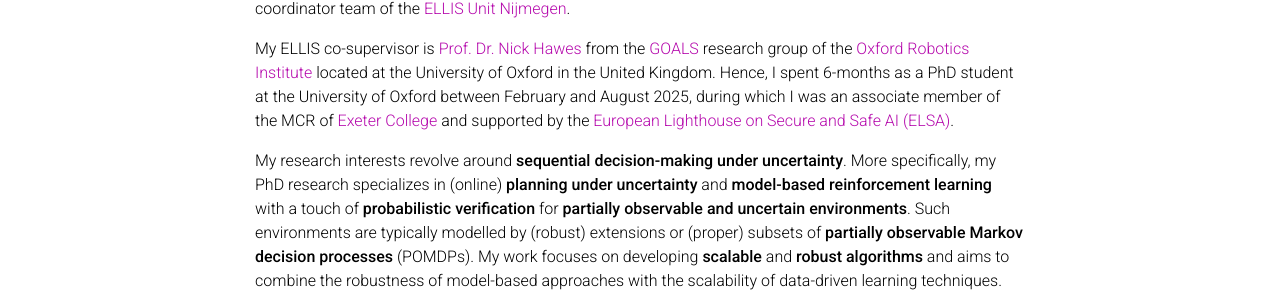
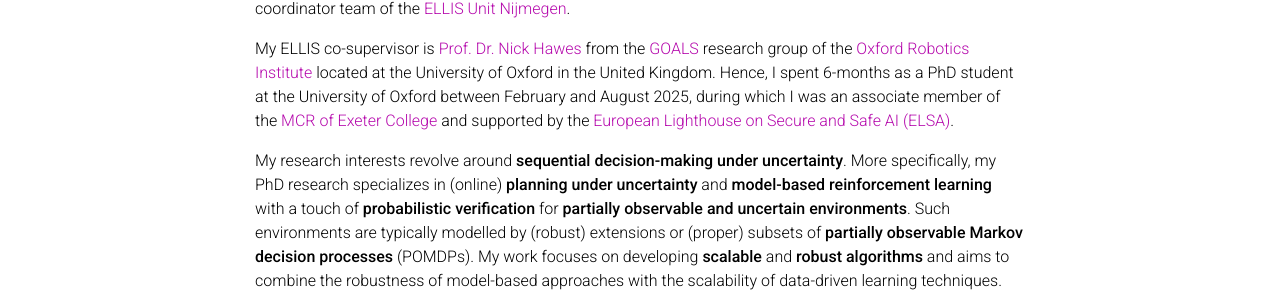
Before and after one commit to marisgg/marisgg.github.io, a Jekyll site: the page built from _pages/about.md, in a window 1280 px wide and 900 px high. Shown: the part 388-691 px from the top of the window. Built offline with Jekyll 4.4.1, drawn with Linux system fonts in a browser that asks for light colours; full-size pictures stand in for the smaller copies a plugin makes; comment, search, counter and statistics services are not loaded; a style sheet for code colours, icons or effects is not loaded; some of the changed lines change nothing that is shown.

Commit message:
Make less ambiguous

```diff
--- a/_pages/about.md
+++ b/_pages/about.md
@@ -21,7 +21,7 @@
 
 There, I am supervised by promotor <a href='https://www.nilsjansen.org'>Prof. Dr. Nils Jansen</a> and co-promotor <a href='https://sjunges.github.io/'>Dr. Sebastian Junges</a>, part of the <a href='https://ai-fm.org/'>AI-FM</a> research group and member of the coordinator team of the <a href='https://www.ru.nl/ai/ellis-unit'>ELLIS Unit Nijmegen</a>.
 
-My ELLIS co-supervisor is <a href='https://www.robots.ox.ac.uk/~nickh/'>Prof. Dr. Nick Hawes</a> from the <a href='https://ori.ox.ac.uk/labs/goals/'>GOALS</a> research group of the <a href='https://ori.ox.ac.uk/'>Oxford Robotics Institute</a> located at the University of Oxford in the United Kingdom. Hence, I spent 6-months as a PhD student at the University of Oxford between February and August 2025, during which I was an associate member of the MCR of <a href='https://www.exeter.ox.ac.uk/'>Exeter College</a> and supported by the <a href='https://elsa-ai.eu/'>European Lighthouse on Secure and Safe AI (ELSA)</a>.
+My ELLIS co-supervisor is <a href='https://www.robots.ox.ac.uk/~nickh/'>Prof. Dr. Nick Hawes</a> from the <a href='https://ori.ox.ac.uk/labs/goals/'>GOALS</a> research group of the <a href='https://ori.ox.ac.uk/'>Oxford Robotics Institute</a> located at the University of Oxford in the United Kingdom. Hence, I spent 6-months as a PhD student at the University of Oxford between February and August 2025, during which I was an associate member of the <a href='https://exetermcr.org.uk/'>MCR of Exeter College</a> and supported by the <a href='https://elsa-ai.eu/'>European Lighthouse on Secure and Safe AI (ELSA)</a>.
 
 My research interests revolve around **sequential decision-making under uncertainty**. More specifically, my PhD research specializes in (online) **planning under uncertainty** and **model-based reinforcement learning** with a touch of **probabilistic verification** for **partially observable and uncertain environments**.
 Such environments are typically modelled by (robust) extensions or (proper) subsets of **partially observable Markov decision processes** (POMDPs).
```
